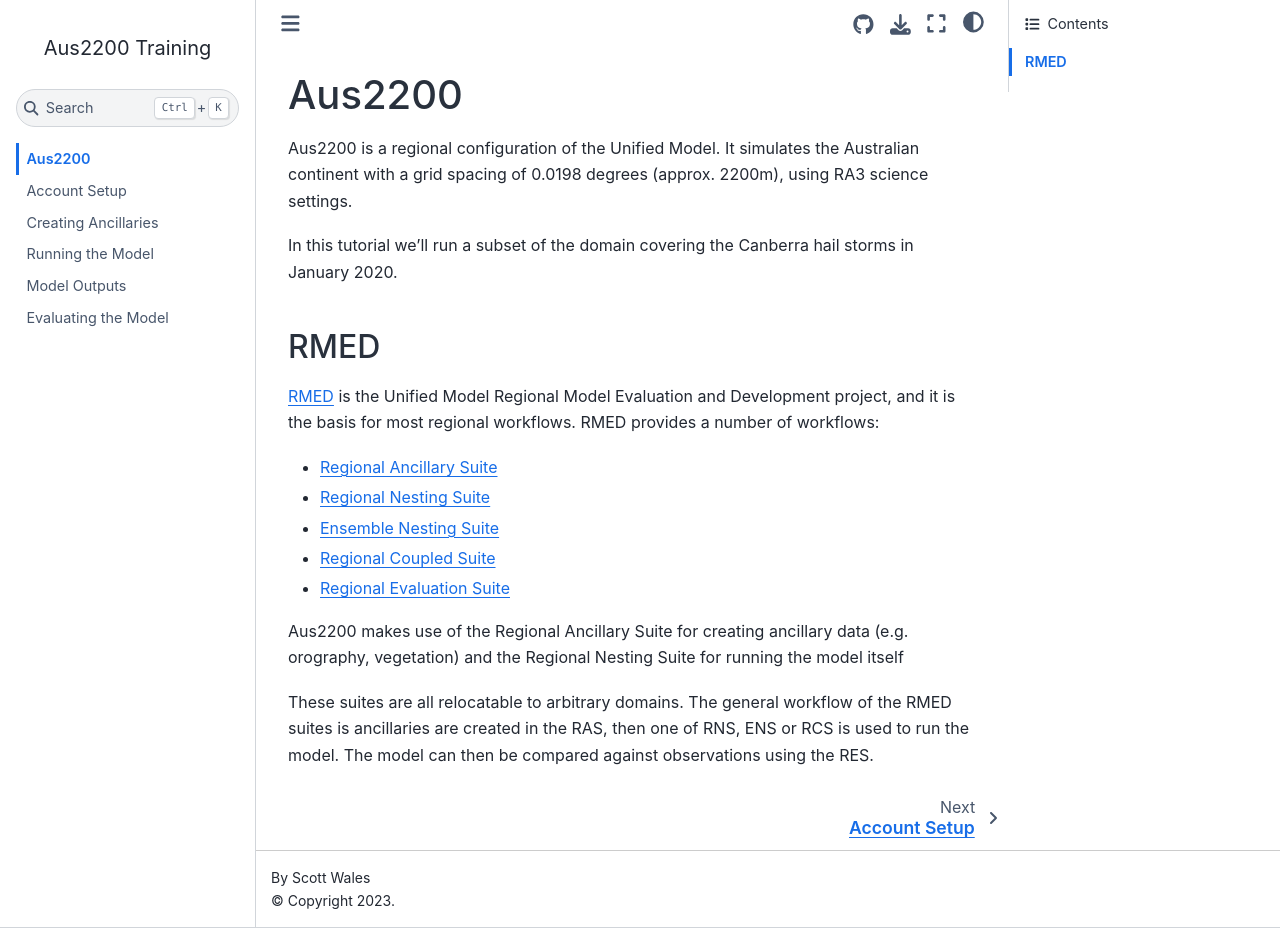
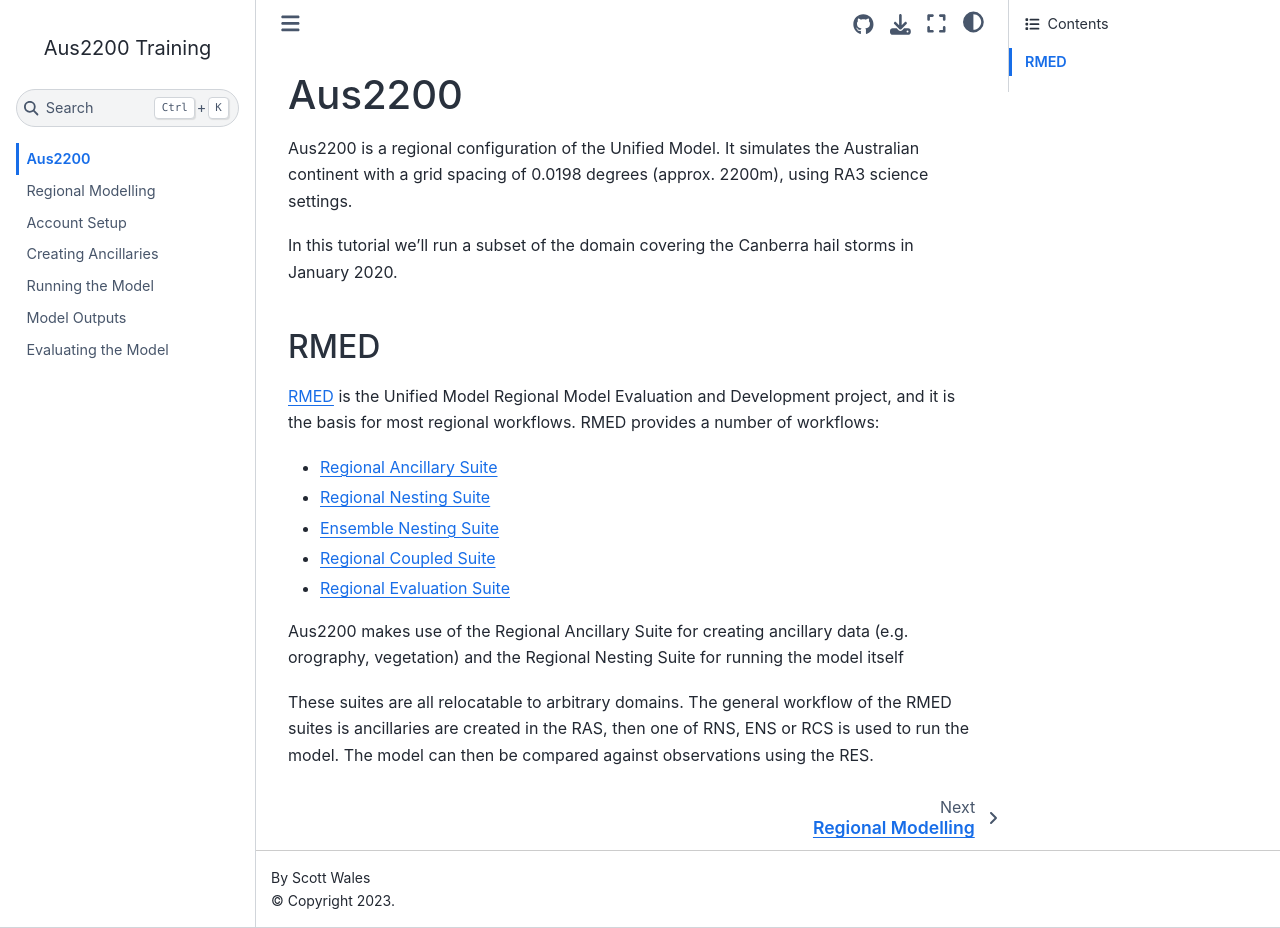
Before and after one commit to ScottWales/aus2200-training, a Jupyter Book: the page built from introduction.ipynb, in a window 1280 px wide and 928 px high. Built offline with Jupyter Book 1.0.4 settings and Sphinx 7.4.7 and the Sphinx Book theme 1.1.4, drawn with Linux system fonts in a browser that asks for light colours.

Commit message:
Add regional modelling page

```diff
--- a/_toc.yml
+++ b/_toc.yml
@@ -4,6 +4,7 @@
 format: jb-book
 root: introduction
 chapters:
+- file: regionalmodelling
 - file: setup
 - file: ancillaries
 - file: running
--- /dev/null
+++ b/regionalmodelling.md
@@ -0,0 +1 @@
+# Regional Modelling
```
